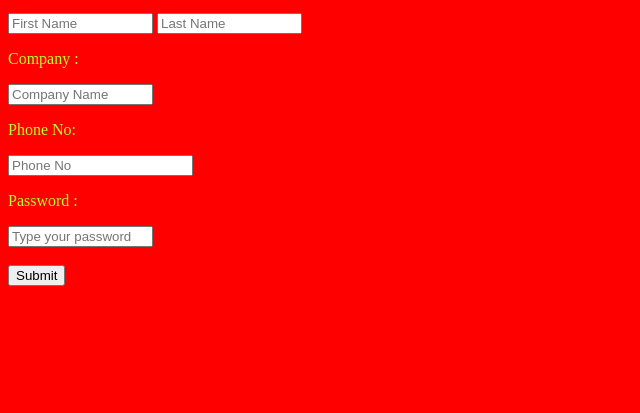
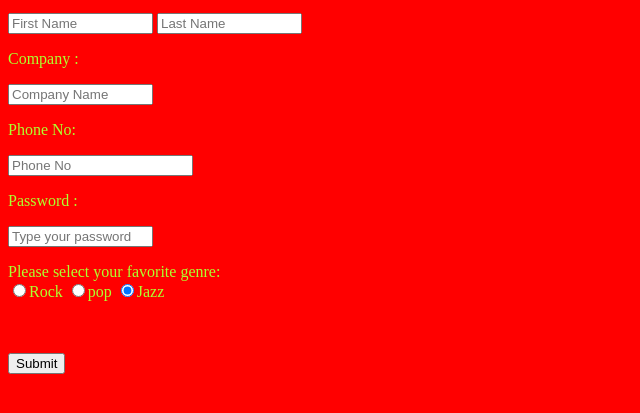
Before and after one commit to Abdulahad911/forms-project, a plain HTML site: page contact.html in a window 1280 px wide. Shown: the part 313-726 px from the top of the page, without its empty margins (0-640 px from the left). Drawn offline with Linux system fonts and the light colour scheme.

Commit message:
commit changes

```diff
--- a/contact.html
+++ b/contact.html
@@ -22,6 +22,12 @@
          <input type="number" name="Phonenumber" size="15" maxlength="30" placeholder="Phone No">
          <p>Password :</p>
          <input type="password" name="password" size="15" maxlength="30" placeholder="Type your password">
+         <p>Please select your favorite genre:
+            <br>
+            <input type="radio" name="genre" value="rock" checked="checked">Rock
+            <input type="radio" name="genre" value="pop" checked="checked">pop
+            <input type="radio" name="genre" value="jazz" checked="checked">Jazz
+        </p>
 
 
 
```
